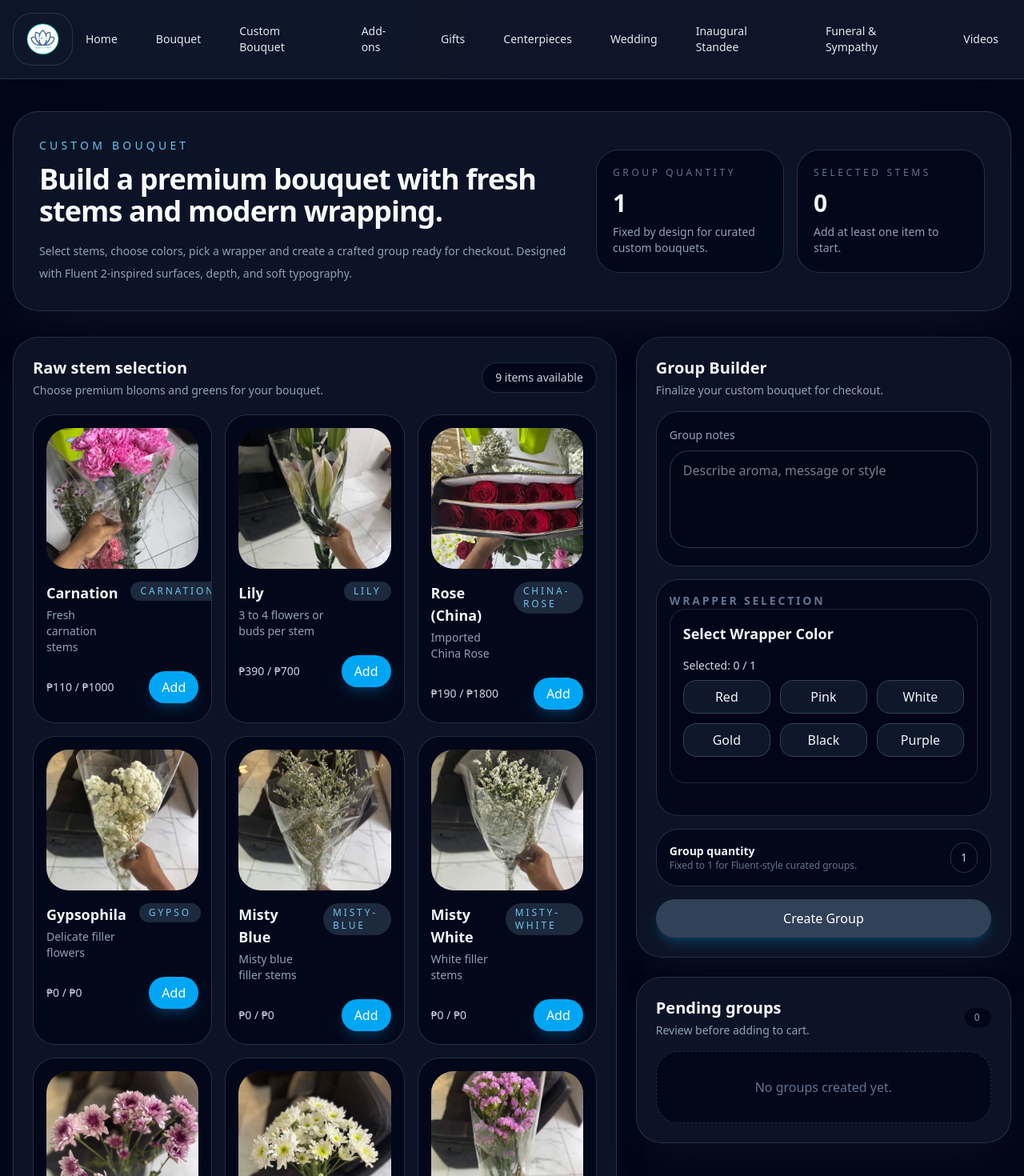
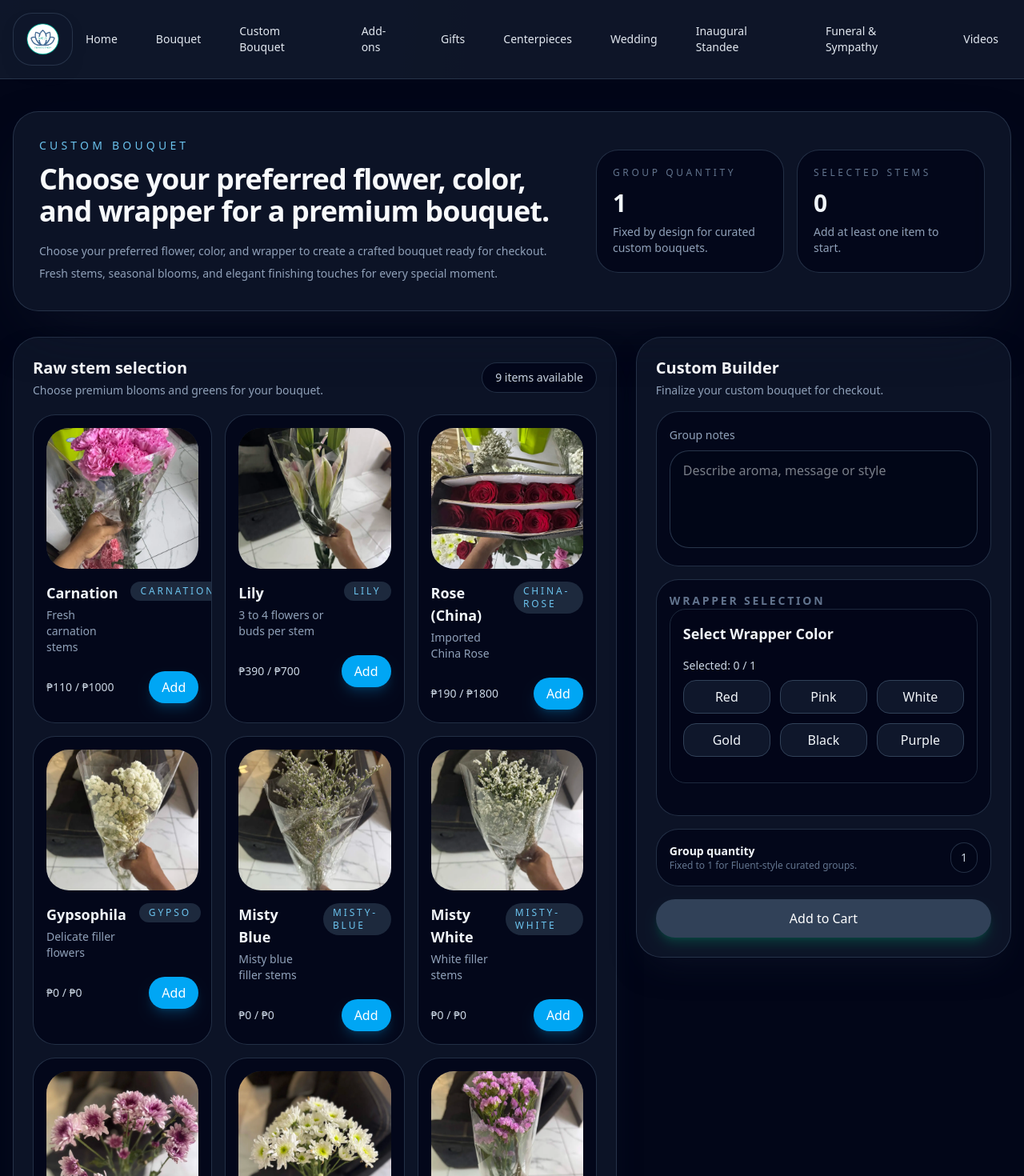
Before and after one commit to noeloariola/wfs, a Next.js app: page /custom-bouquet in a window 1280 px wide. Shown: the top 1470 px of the page at 80% size. Built offline with nearby package versions, Linux system fonts and the light colour scheme.

Commit message:
refactor: remove unused group management code and update group creation logic

```diff
--- a/src/app/custom-bouquet/page.tsx
+++ b/src/app/custom-bouquet/page.tsx
@@ -19,17 +19,6 @@ type RawItem = {
   colors?: string[];
 };
 
-type Group = {
-  id: string;
-  name: string;
-  description?: string;
-  items: { item: RawItem; qty: number; qtyType: 'piece' | 'bundle'; description?: string; color: string }[];
-  wrapper?: string;
-  wrapperSelections?: { color: string; variantId: string; variantImage: string }[];
-  pricePerUnit: number;
-  quantity: number;
-};
-
 type Selection = {
   tempId: string;
   itemId: string;
@@ -43,8 +32,6 @@ export default function CustomBouquetPage() {
   const rawItems = GetRawItems() as RawItem[];
   const BUNDLE_SIZE = 10;
   const [selections, setSelections] = useState<Selection[]>([]);
-  const [groups, setGroups] = useState<Group[]>([]);
-  const [groupName, setGroupName] = useState("");
   const [groupDesc, setGroupDesc] = useState("");
   const [wrapper, setWrapper] = useState('white');
   const [wrapperSelections, setWrapperSelections] = useState<{ color: string; variantId: string; variantImage: string }[]>([]);
@@ -81,9 +68,9 @@ export default function CustomBouquetPage() {
       const unitPrice = it.qtyType === 'bundle' ? (it.item.priceBundle || 0) : (it.item.pricePiece || 0);
       return s + unitPrice * it.qty;
     }, 0);
-    const g: Group = {
-      id: `group-${groups.length + 1}`,
-      name: `group-${groups.length + 1}`,
+    const newGroup = {
+      id: `group-${Date.now()}`,
+      name: `Custom bouquet`,
       description: groupDesc,
       items,
       wrapper: wrapperSelections[0]?.variantId || wrapper,
@@ -91,36 +78,30 @@ export default function CustomBouquetPage() {
       pricePerUnit: computedPrice,
       quantity: 1,
     };
-    setGroups((prev) => [...prev, g]);
+
+    const selectedWrapper = newGroup.wrapperSelections?.[0];
+    const cartItem = {
+      id: `CUSTOM|${newGroup.id}|${Date.now()}`,
+      productId: `CUSTOM-${newGroup.id}`,
+      productTitle: newGroup.name,
+      productPrice: newGroup.pricePerUnit,
+      productImage: newGroup.items[0]?.item.mainImage || '',
+      quantity: newGroup.quantity,
+      wrapperId: newGroup.wrapper,
+      wrapperColor: selectedWrapper?.color,
+      wrapperVariantId: selectedWrapper?.variantId,
+      wrapperVariantImage: selectedWrapper?.variantImage,
+      wrapperSelections: newGroup.wrapperSelections,
+      notes: newGroup.description,
+      groupItems: newGroup.items.map(it => ({ id: it.item.id, title: it.item.title, image: it.item.mainImage, qty: it.qty, qtyType: it.qtyType, description: it.description || '', color: it.color || '' })),
+      addedAt: Date.now(),
+    };
+
+    addItem(cartItem as any);
     setSelections([]);
-    setGroupName("");
     setGroupDesc("");
     setWrapperSelections([]);
   };
-
-  const addGroupToCart = (g: Group) => {
-    const selectedWrapper = g.wrapperSelections?.[0];
-    const cartItem = {
-      id: `CUSTOM|${g.id}|${Date.now()}`,
-      productId: `CUSTOM-${g.id}`,
-      productTitle: g.name,
-      productPrice: g.pricePerUnit,
-      productImage: g.items[0]?.item.mainImage || '',
-      quantity: g.quantity,
-      wrapperId: g.wrapper,
-      wrapperColor: selectedWrapper?.color,
-      wrapperVariantId: selectedWrapper?.variantId,
-      wrapperVariantImage: selectedWrapper?.variantImage,
-      wrapperSelections: g.wrapperSelections,
-      notes: g.description,
-      groupItems: g.items.map(it => ({ id: it.item.id, title: it.item.title, image: it.item.mainImage, qty: it.qty, qtyType: it.qtyType, description: it.description || '', color: it.color || '' })),
-      addedAt: Date.now(),
-    };
-    addItem(cartItem as any);
-    setGroups((prev) => prev.filter(group => group.id !== g.id));
-  };
-
-  const removeGroup = (id: string) => setGroups((prev) => prev.filter(g => g.id !== id));
 
   return (
     <div className="min-h-screen bg-slate-950 py-10 text-slate-100">
@@ -129,9 +110,9 @@ export default function CustomBouquetPage() {
           <div className="flex flex-col gap-6 lg:flex-row lg:items-center lg:justify-between">
             <div className="max-w-2xl">
               <p className="text-sm uppercase tracking-[0.3em] text-sky-300/90">Custom Bouquet</p>
-              <h1 className="mt-3 text-4xl font-semibold tracking-tight text-slate-50">Build a premium bouquet with fresh stems and modern wrapping.</h1>
+              <h1 className="mt-3 text-4xl font-semibold tracking-tight text-slate-50">Choose your preferred flower, color, and wrapper for a premium bouquet.</h1>
               <p className="mt-4 max-w-2xl text-sm leading-7 text-slate-400">
-                Select stems, choose colors, pick a wrapper and create a crafted group ready for checkout. Designed with Fluent 2-inspired surfaces, depth, and soft typography.
+                Choose your preferred flower, color, and wrapper to create a crafted bouquet ready for checkout. Fresh stems, seasonal blooms, and elegant finishing touches for every special moment.
               </p>
             </div>
             <div className="grid w-full gap-4 sm:grid-cols-2 lg:w-auto">
@@ -260,7 +241,7 @@ export default function CustomBouquetPage() {
           <aside className="space-y-6">
             <section className="rounded-[2rem] border border-slate-700/70 bg-slate-900/80 p-6 shadow-[0_20px_45px_-20px_rgba(15,23,42,0.8)]">
               <div className="mb-4">
-                <h2 className="text-xl font-semibold text-slate-50">Group Builder</h2>
+                <h2 className="text-xl font-semibold text-slate-50">Custom Builder</h2>
                 <p className="mt-1 text-sm text-slate-400">Finalize your custom bouquet for checkout.</p>
               </div>
               <div className="space-y-4">
@@ -281,67 +262,12 @@ export default function CustomBouquetPage() {
                     <div className="rounded-full bg-slate-950 px-3 py-2 text-sm text-slate-300 border border-slate-700/70">1</div>
                   </div>
                 </div>
-                <button disabled={selections.length === 0} onClick={createGroup} className="w-full rounded-full bg-sky-500 px-5 py-3 text-sm font-semibold text-white shadow-lg shadow-sky-500/20 transition hover:bg-sky-400 disabled:cursor-not-allowed disabled:bg-slate-700">
-                  Create Group
+                <button disabled={selections.length === 0} onClick={createGroup} className="w-full rounded-full bg-emerald-500 px-5 py-3 text-sm font-semibold text-white shadow-lg shadow-emerald-500/20 transition hover:bg-emerald-400 disabled:cursor-not-allowed disabled:bg-slate-700">
+                  Add to Cart
                 </button>
               </div>
             </section>
 
-            <section className="rounded-[2rem] border border-slate-700/70 bg-slate-900/80 p-6 shadow-[0_20px_45px_-20px_rgba(15,23,42,0.8)]">
-              <div className="mb-4 flex items-center justify-between">
-                <div>
-                  <h2 className="text-xl font-semibold text-slate-50">Pending groups</h2>
-                  <p className="mt-1 text-sm text-slate-400">Review before adding to cart.</p>
-                </div>
-                <span className="rounded-full bg-slate-950 px-3 py-1 text-xs uppercase tracking-[0.2em] text-slate-400">{groups.length}</span>
-              </div>
-              <div className="space-y-4">
-                {groups.length === 0 ? (
-                  <div className="rounded-[1.75rem] border border-dashed border-slate-700/70 bg-slate-950/80 p-8 text-center text-slate-500">
-                    No groups created yet.
-                  </div>
-                ) : (
-                  groups.map((g) => (
-                    <div key={g.id} className="rounded-[1.75rem] border border-slate-700/70 bg-slate-950/80 p-4">
-                      <div className="flex items-start gap-3">
-                        <div className="relative h-20 w-20 overflow-hidden rounded-[1.75rem] bg-slate-800">
-                          <Image src={g.items[0].item.mainImage} alt={g.name} fill className="object-cover" />
-                        </div>
-                        <div className="flex-1">
-                          <div className="flex items-center justify-between gap-3">
-                            <p className="text-base font-semibold text-slate-100">{g.name}</p>
-                            <p className="text-sm text-slate-400">₱{g.pricePerUnit}</p>
-                          </div>
-                          <p className="mt-2 text-sm text-slate-400">{g.description || 'No description added'}</p>
-                          <p className="mt-3 text-xs uppercase tracking-[0.2em] text-slate-500">Wrapper</p>
-                          {g.wrapperSelections && g.wrapperSelections.length > 0 ? (
-                            <div className="mt-2 flex items-center gap-2">
-                              <div className="relative h-10 w-10 overflow-hidden rounded-[1.25rem] border border-slate-700/70">
-                                <Image src={g.wrapperSelections[0].variantImage} alt={g.wrapperSelections[0].variantId} fill className="object-cover" />
-                              </div>
-                              <div className="text-sm text-slate-300">
-                                <p>{g.wrapperSelections[0].color}</p>
-                                <p className="text-xs text-slate-500">{g.wrapperSelections[0].variantId}</p>
-                              </div>
-                            </div>
-                          ) : (
-                            <p className="mt-2 text-sm text-slate-400">Wrapper: {g.wrapper}</p>
-                          )}
-                        </div>
-                      </div>
-                      <div className="mt-4 flex gap-2">
-                        <button className="flex-1 rounded-full bg-emerald-500 px-3 py-2 text-sm font-semibold text-white shadow-lg shadow-emerald-500/20 hover:bg-emerald-400" onClick={()=>addGroupToCart(g)}>
-                          Add to Cart
-                        </button>
-                        <button className="rounded-full bg-slate-800 px-3 py-2 text-sm font-semibold text-slate-300 border border-slate-700/70 hover:bg-slate-700" onClick={()=>removeGroup(g.id)}>
-                          Remove
-                        </button>
-                      </div>
-                    </div>
-                  ))
-                )}
-              </div>
-            </section>
           </aside>
         </div>
       </div>
```
